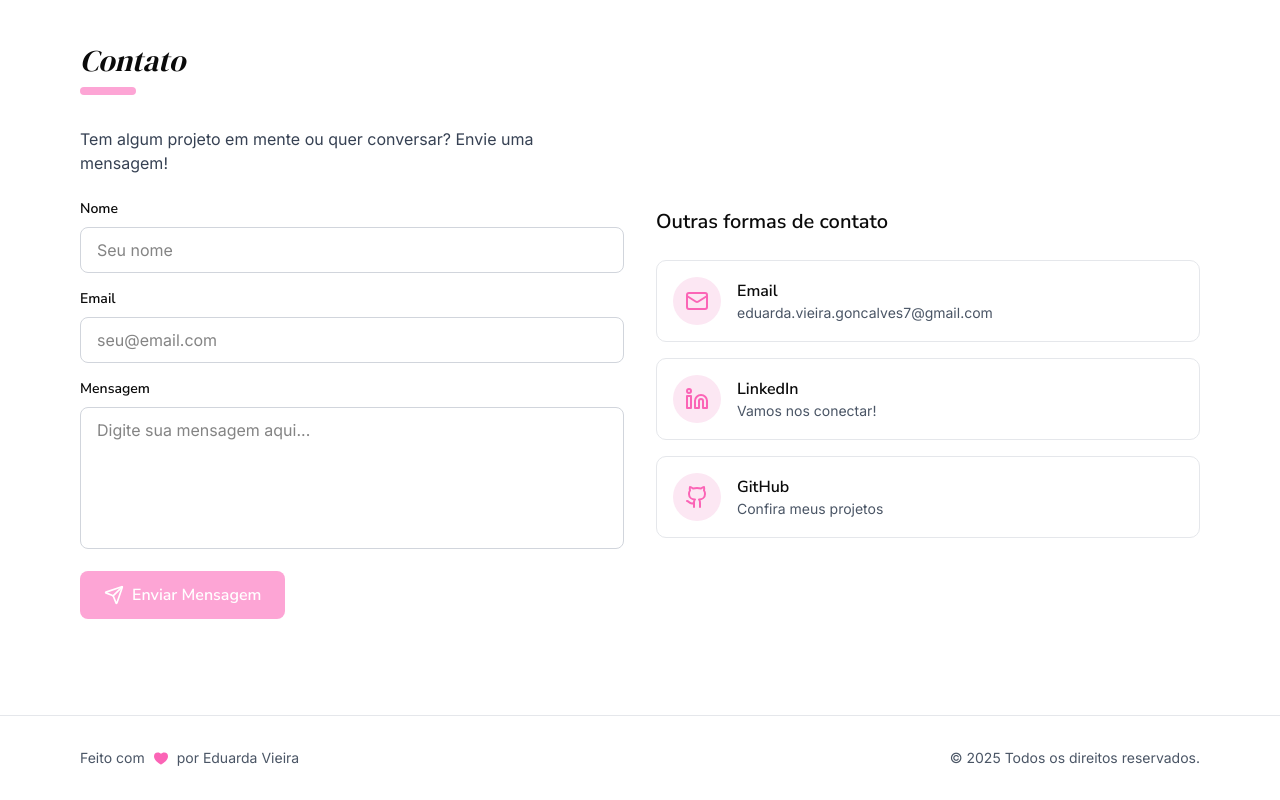
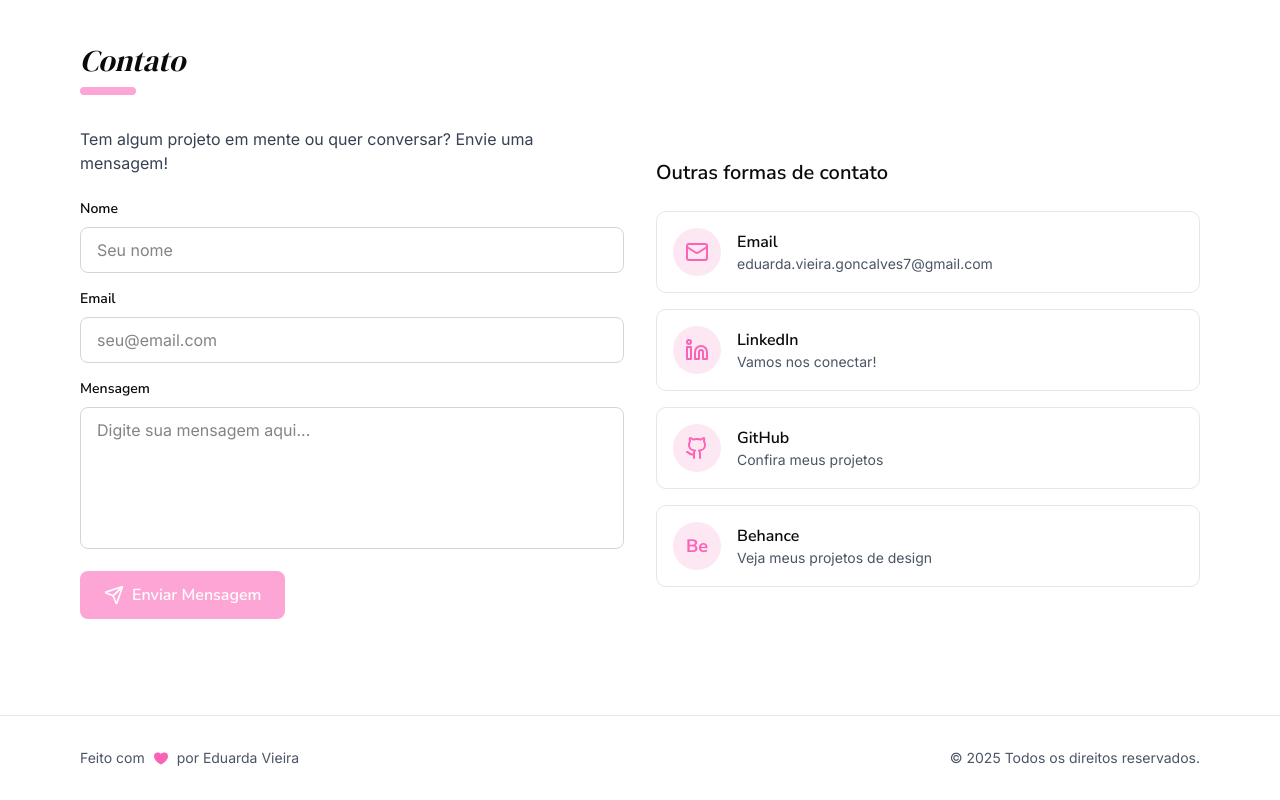
Before and after one commit to eduardavieira-dev/Portifolio, a Next.js app: page / in a window 1280 px wide. Shown: the part 3411-4211 px from the top of the page. Built offline with nearby package versions, Linux system fonts and the light colour scheme.

Commit message:
feat: add Behance link to Contato component for showcasing design projects

```diff
--- a/src/components/Contato.tsx
+++ b/src/components/Contato.tsx
@@ -219,6 +219,23 @@ export default function Contato() {
               </p>
             </div>
           </a>
+
+          <a
+            href="https://www.behance.net/eduardavieira50"
+            target="_blank"
+            rel="noopener noreferrer"
+            className="flex items-center gap-4 p-4 border border-gray-200 dark:border-neutral-700 rounded-lg hover:bg-pink-50 dark:hover:bg-pink-900/20 transition-all"
+          >
+            <div className="w-12 h-12 rounded-full bg-pink-100 dark:bg-pink-900/30 flex items-center justify-center">
+              <span className="font-alt font-bold text-lg text-pink-400 leading-none">Be</span>
+            </div>
+            <div>
+              <p className="font-alt font-semibold">Behance</p>
+              <p className="text-sm text-gray-600 dark:text-gray-400">
+                Veja meus projetos de design
+              </p>
+            </div>
+          </a>
         </div>
       </div>
     </div>
```
